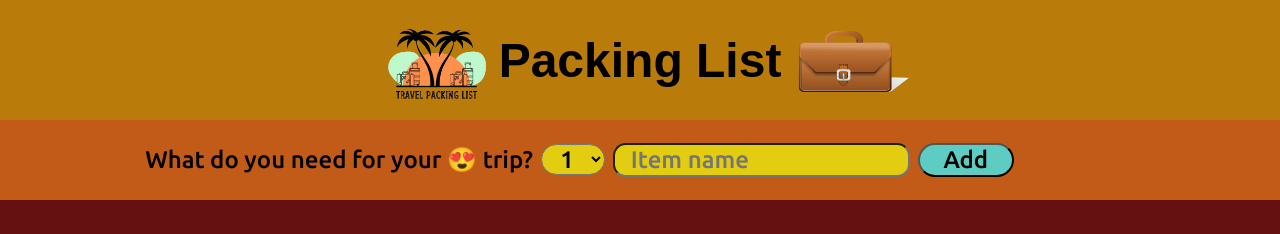
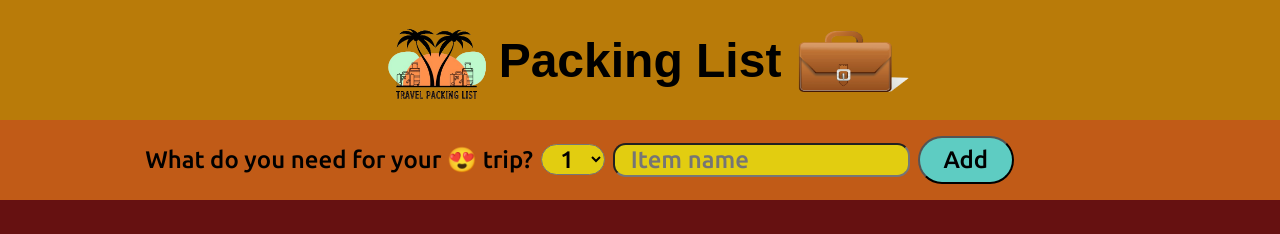
Before and after one commit to SYEDawais77/travel-list, a React (Create React App) app: page / in a window 1280 px wide. Shown: the top 234 px of the page. Built offline with nearby package versions, Linux system fonts and the light colour scheme; the HTML template or start-up script is replaced by a standard one; a web font is replaced by a local one.

Commit message:
Update in CSS

```diff
--- a/src/index.css
+++ b/src/index.css
@@ -139,28 +139,14 @@ body {
  justify-content: center;
 }
 
-.action select{
-  font-family: "Ubuntu", sans-serif;
-  font-size: clamp(1.5rem, 0.5vw + 0.1rem, 1.5rem);
-  font-weight: 500;
-  background-color: rgba(228, 203, 13, 0.95);
+.action select,button {
+  background-color: rgba(213, 224, 13, 0.95);
+  font: "Ubuntu", sans-serif;
+  font-weight: 600;
   border-radius: 2rem;
   width: fit-content;
-  margin-right: 0.5rem;
+  padding: 0.5rem;
   text-align: center;
-  padding: 0.2rem;
-}
-
-.action button{
-  font-family: "Ubuntu", sans-serif;
-  font-size: clamp(1.5rem, 1.5vw + 0.5rem, 1.5rem);
-  font-weight: 500;
-  background-color: rgba(228, 203, 13, 0.95);
-  border-radius: 2rem;
-  width: fit-content;
-  margin-right: 0.5rem;
-  text-align: center;
-  padding: 0.5rem;
 }
 
 
```
